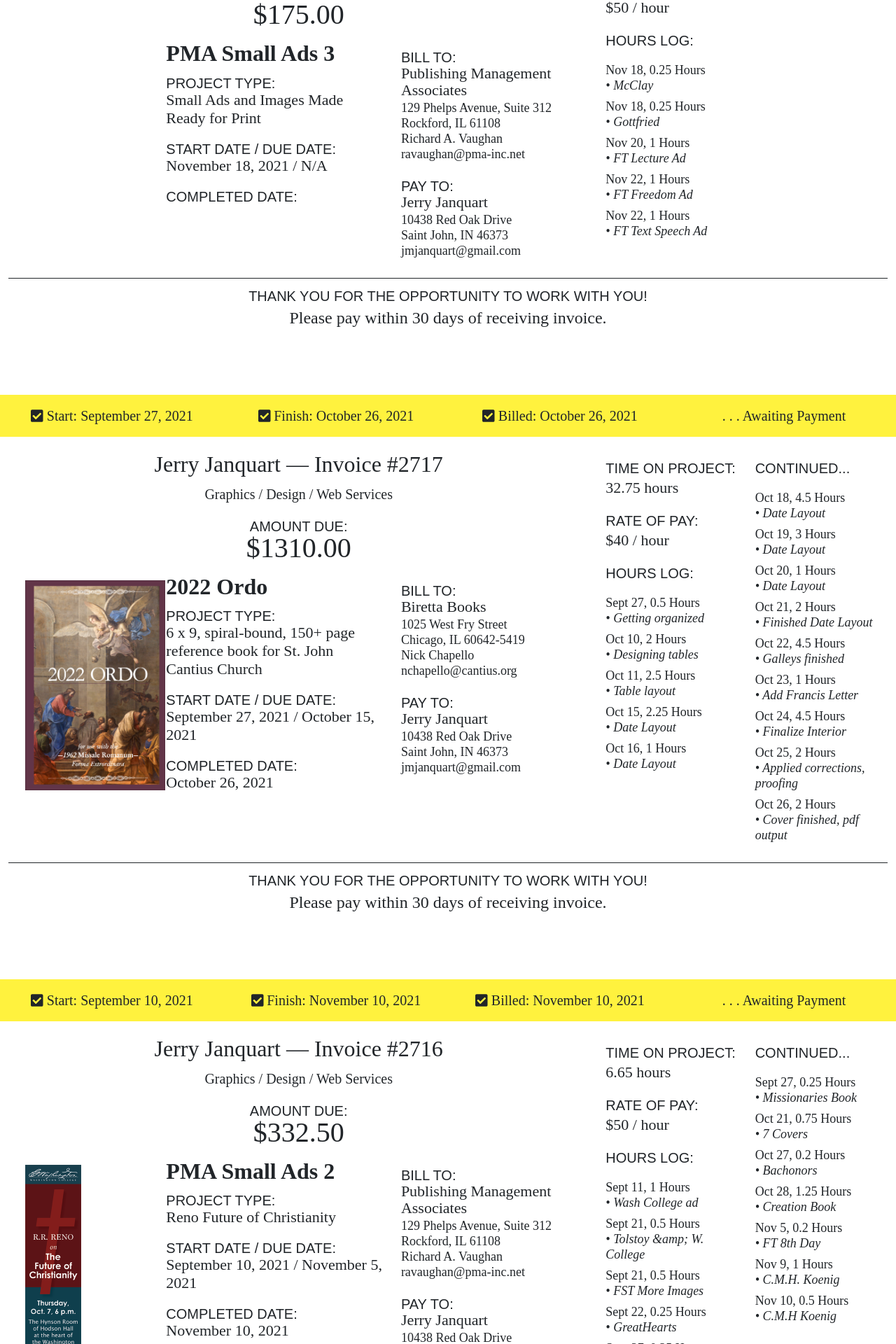
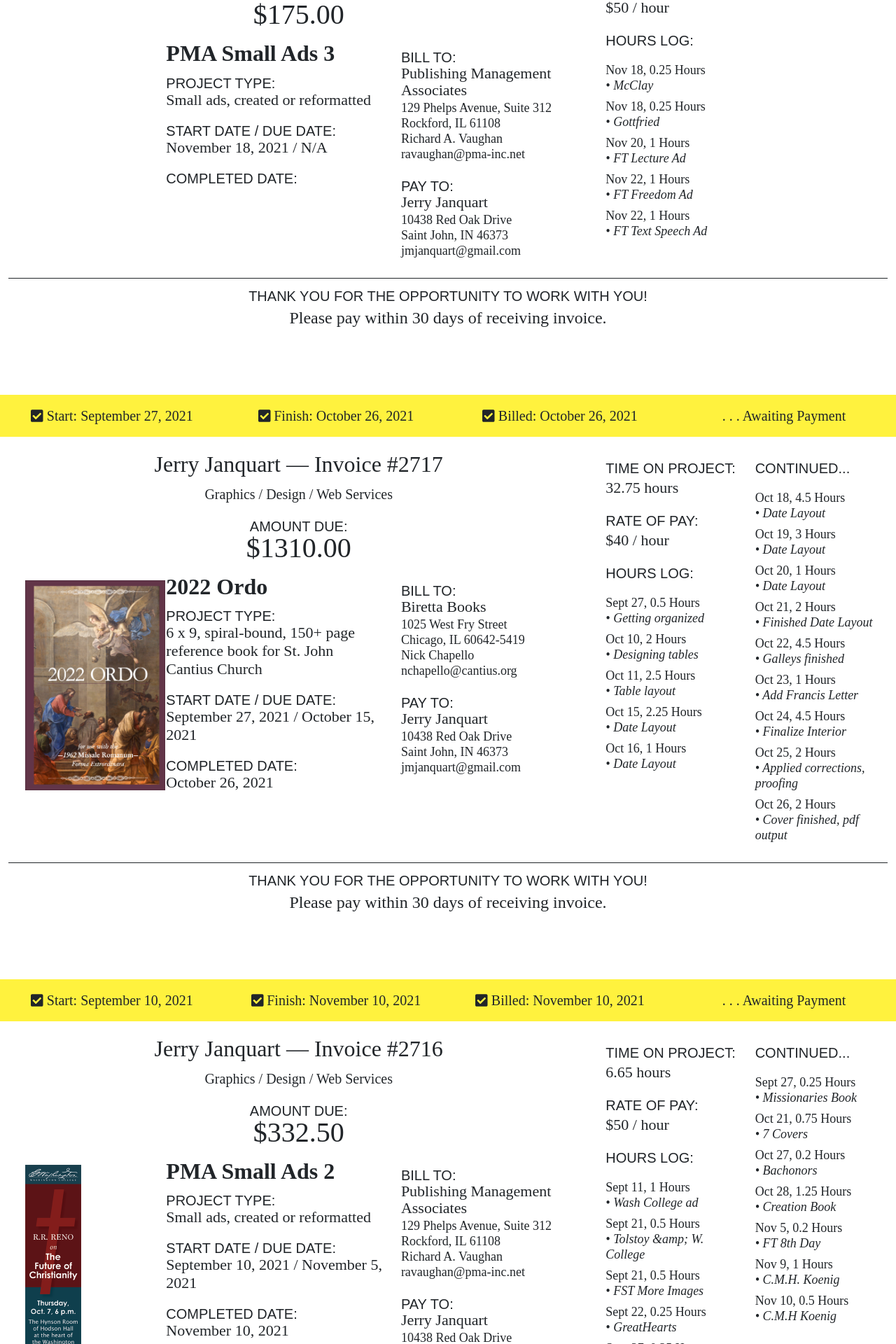
Before and after one commit to githubbjar/jobsx, a React (Create React App) app: page / in a window 1280 px wide. Shown: the part 257-2177 px from the top of the page at 70% size. Built offline with nearby package versions, Linux system fonts and the light colour scheme; the HTML template or start-up script is replaced by a standard one; what webfontloader would draw is missing.

Commit message:
small edits to data and nav

```diff
--- a/src/components/App/data.js
+++ b/src/components/App/data.js
@@ -120,7 +120,7 @@ job2710.pdf = true;
 jobs.push(job2710);
 
 ///////////////////////////////////////////////////////////////////////////////////////////////////////////
-const job2711 = new Job(2711, 3, "Publishing Management Associates", "FT House Ads", "Four half-page ads for <em>First Things</em> magazine: Back issue organizer, Books, Creed DVD, Reprint Series", "August 12, 2021", "August 30, 2021");
+const job2711 = new Job(2711, 3, "Publishing Management Associates", "FT House Ads", "Four half-page ads for First Things magazine: Back issue organizer, Books, Creed DVD, Reprint Series", "August 12, 2021", "August 30, 2021");
 job2711.hours_logged[0] = {Date: "Aug 12", Hours: 1, Note: "Create Reprint Series ad"};
 job2711.hours_logged[1] = {Date: "Aug 19", Hours: .25, Note: "Revise Reprint Series ad"};
 job2711.hours_logged[2] = {Date: "Aug 20", Hours: .5, Note: "Create Creed DVD ad"};
@@ -166,7 +166,7 @@ jobs.push(job2713);
 
 
 ///////////////////////////////////////////////////////////////////////////////////////////////////////////
-const job2714 = new Job(2714, 6, "Biretta Books", "Benefit Prayer Cards", "Holy cards sized 3.25 x 5.5 w/ bleed, four color", "September 1, 2021", "September 8, 2021");
+const job2714 = new Job(2714, 6, "Biretta Books", "Benefit Prayer Cards", "A prayer card, sized 3.25 x 5.5 w/ bleed, four color", "September 1, 2021", "September 8, 2021");
 job2714.hours_logged[0] = {Date: "Sept 2", Hours: .25, Note: "Getting organized"};
 job2714.hours_logged[1] = {Date: "Sept 4", Hours: .5, Note: "Initial layout, St. Joseph"};
 job2714.thumbnail = true;
@@ -194,7 +194,7 @@ job2715.pdf = true;
 jobs.push(job2715);
 
 ///////////////////////////////////////////////////////////////////////////////////////////////////////////
-const job2716 = new Job(2716, 8, "Publishing Management Associates", "PMA Small Ads 2", "Reno Future of Christianity", "September 10, 2021", "November 5, 2021");
+const job2716 = new Job(2716, 8, "Publishing Management Associates", "PMA Small Ads 2", "Small ads, created or reformatted", "September 10, 2021", "November 5, 2021");
 job2716.hours_logged[0] = {Date: "Sept 11", Hours: 1, Note: "Wash College ad"};
 job2716.hours_logged[1] = {Date: "Sept 21", Hours: .5, Note: "Tolstoy &amp; W. College"};
 job2716.hours_logged[2] = {Date: "Sept 21", Hours: .5, Note: "FST More Images"};
@@ -234,7 +234,7 @@ job2717.completed_date = "October 26, 2021";
 job2717.date_billed = "October 26, 2021";
 jobs.push(job2717);
 //////////////////////////////////////////////////////////////////////////////////////////////////////////
-const job2718 = new Job (2718, 10, "Publishing Management Associates", "PMA Small Ads 3", "Small Ads and Images Made Ready for Print", "November 18, 2021", "N/A");
+const job2718 = new Job (2718, 10, "Publishing Management Associates", "PMA Small Ads 3", "Small ads, created or reformatted", "November 18, 2021", "N/A");
 job2718.hours_logged[0] = {Date: "Nov 18", Hours: .25, Note: "McClay"};
 job2718.hours_logged[1] = {Date: "Nov 18", Hours: .25, Note: "Gottfried"};
 job2718.hours_logged[2] = {Date: "Nov 20", Hours: 1, Note: "FT Lecture Ad"};
--- a/src/components/TopMost/TopMost.js
+++ b/src/components/TopMost/TopMost.js
@@ -6,7 +6,6 @@ import jobs from '../App/data.js';
 import NavDropdown from 'react-bootstrap/NavDropdown';
 import Container from 'react-bootstrap/Container';
 import JobNumber from '../JobNumber/JobNumber.js';
-import Jobs from '../App/data.js';
 
 
 export default function TopMost() {
```
Lines whose indentation alone changed are shown as unchanged.
